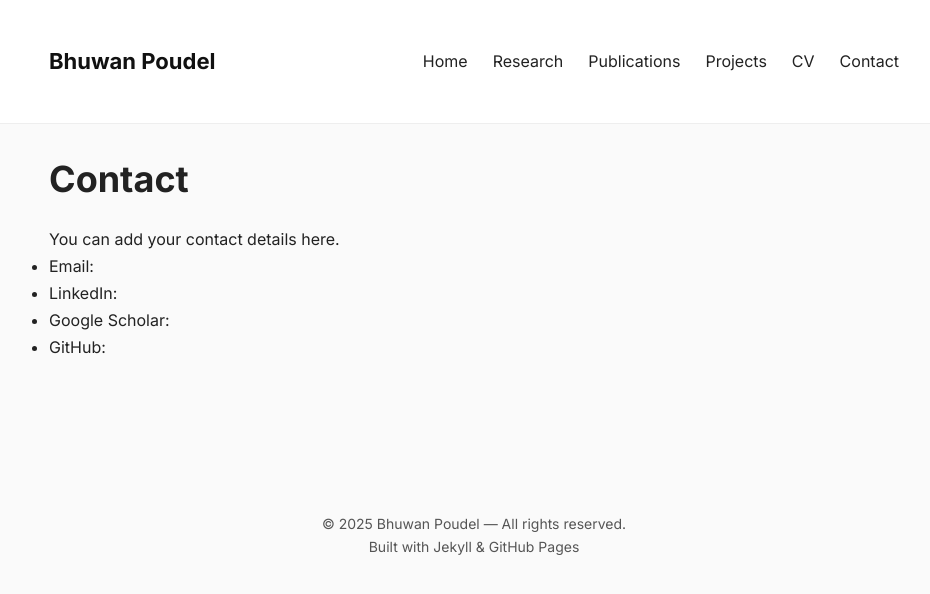
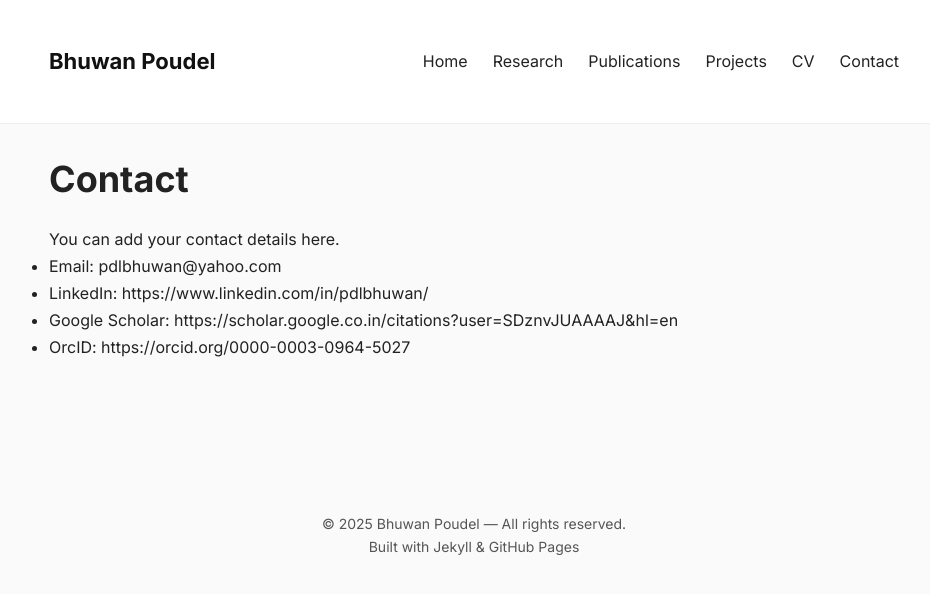
Before and after one commit to pdlbhuwan/pdlbhuwan.github.io, a Jekyll site: the page built from contact.md, in a window 1280 px wide. Shown: the top 594 px of the page, without its empty margins (166-1096 px from the left). Built offline with Jekyll 4.4.1, drawn with Linux system fonts in a browser that asks for light colours.

Commit message:
Update contact.md

```diff
--- a/contact.md
+++ b/contact.md
@@ -7,7 +7,7 @@ title: "Contact"
 
 You can add your contact details here.
 
-- Email:
-- LinkedIn:
-- Google Scholar:
-- GitHub:
+- Email: pdlbhuwan@yahoo.com
+- LinkedIn: https://www.linkedin.com/in/pdlbhuwan/
+- Google Scholar: https://scholar.google.co.in/citations?user=SDznvJUAAAAJ&hl=en
+- OrcID: https://orcid.org/0000-0003-0964-5027
```
